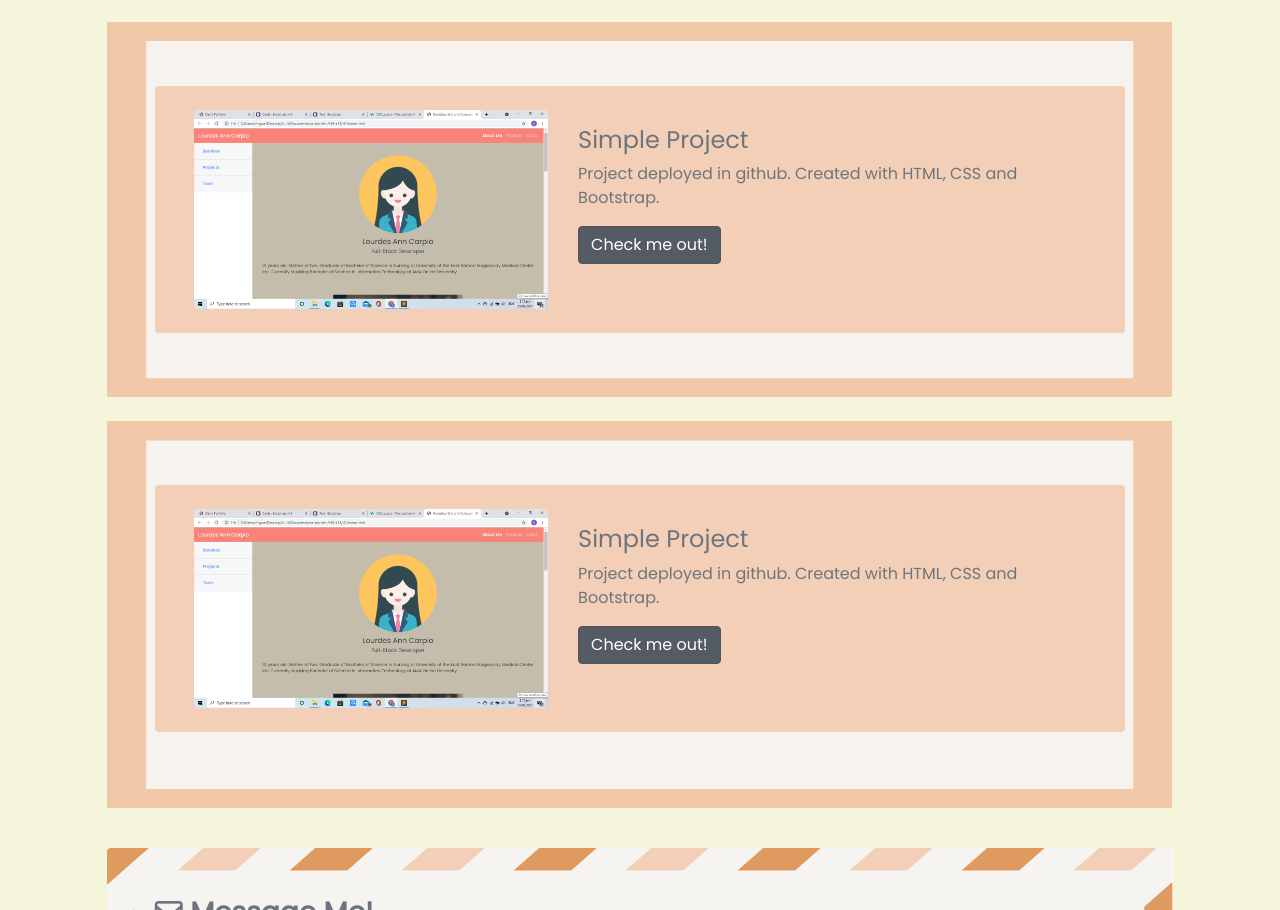
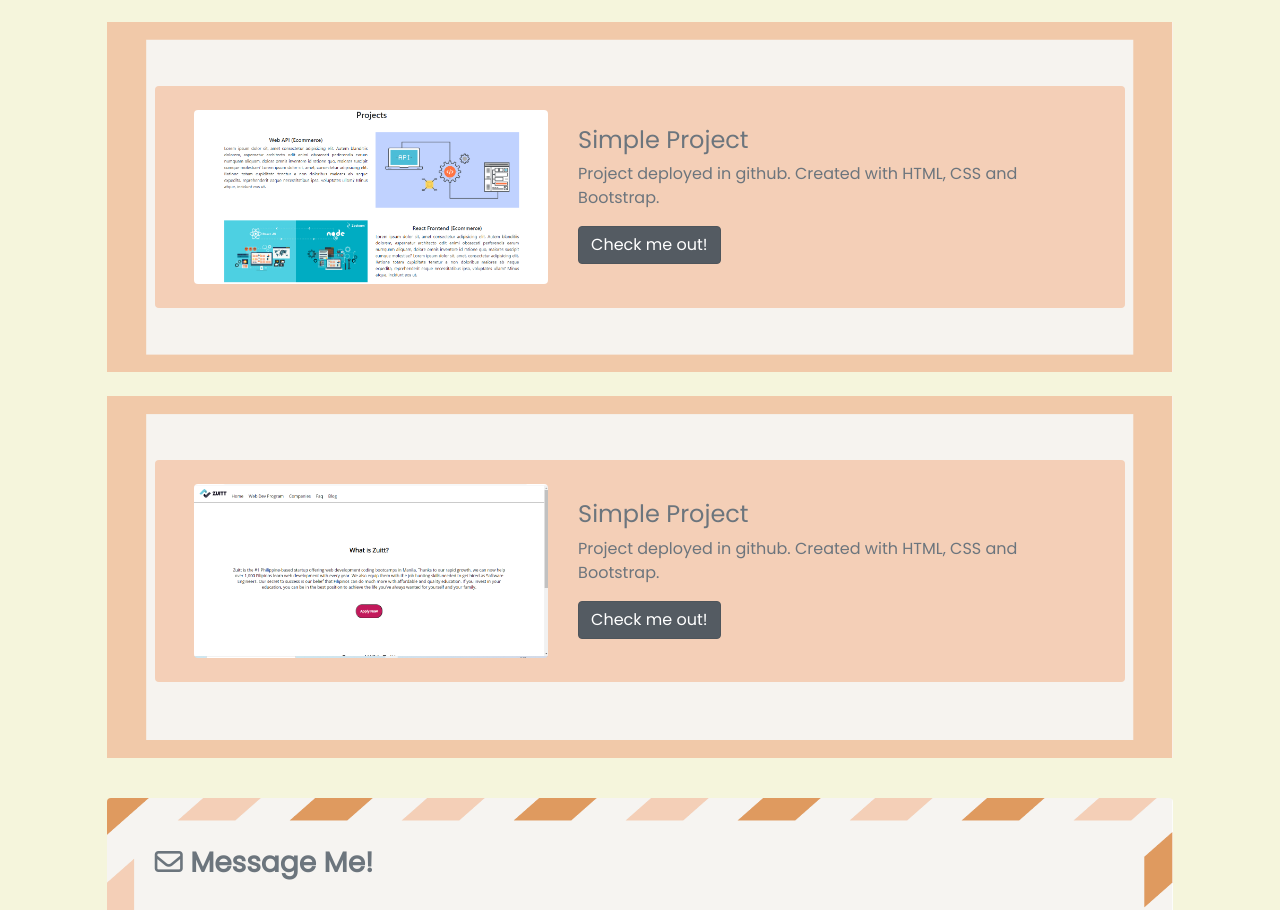
Before and after one commit to dendc/webportfolio, a plain HTML site: page index.html in a window 1280 px wide. Shown: the part 1480-2390 px from the top of the page. Drawn offline with nearby package versions, Linux system fonts and the light colour scheme.

Commit message:
changed pic

```diff
--- a/index.html
+++ b/index.html
@@ -130,7 +130,7 @@
 				<div class="container-fluid text-secondary bg-nude mx-auto my-3 py-4 px-4 rounded">
 					<div class="row m-0">
 						<div class="col-md-5 col-12 ">
-							<img src="./images/project.png" alt="project" class="img-fluid rounded">
+							<img src="./images/project1.PNG" alt="project" class="img-fluid rounded">
 						</div>
 						<div class="col-md-7 pt-3">
 							<h4>Simple Project</h4>
@@ -147,7 +147,7 @@
 					<div class="container-fluid text-secondary bg-nude mx-auto my-3 py-4 px-4 rounded">
 						<div class="row m-0">
 							<div class="col-md-5 col-12 ">
-								<img src="./images/project.png" alt="project" class="img-fluid rounded">
+								<img src="./images/project2.PNG" alt="project" class="img-fluid rounded">
 							</div>
 							<div class="col-md-7 pt-3">
 								<h4>Simple Project</h4>
@@ -198,7 +198,7 @@
 	<footer class="text-center bg-lbrown mt-5 p-2">
 		<h5><i class="fas fa-mobile-alt"></i> You can reach me at</h5>
 		<div>
-			<a href="https://www.facebook.com/" ><img src="./images/fb1.png" alt="facebook" class="social-icon" ></a>
+			<a href="https://www.facebook.com/" ><img src="./images/fb1.png" alt="facebook" class="social-icon " ></a>
 			<a href="https://www.instagram.com/" ><img src="./images/ig1.png" alt="instagram" class="social-icon" ></a>
 			<a href="https://www.linkedin.com/in/lourdes-ann-carpio-74b283216/" ><img src="./images/linkedin.png" alt="linkedin" class="social-icon" ></a>
 		</div>
```
